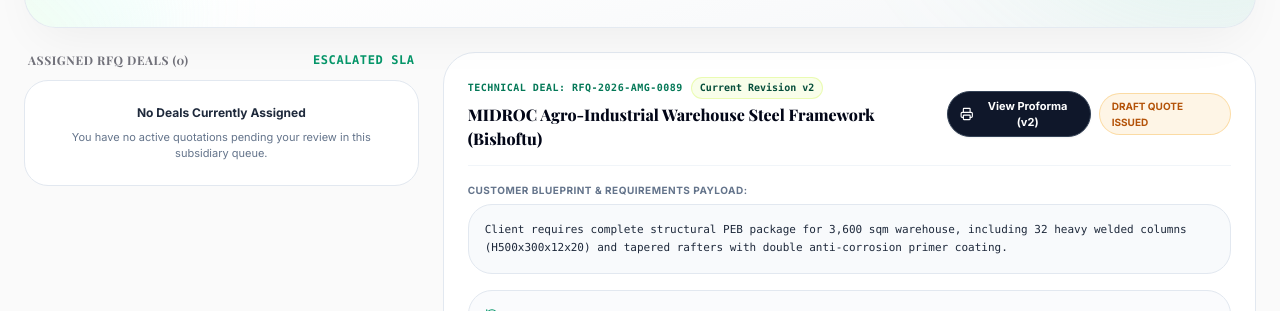
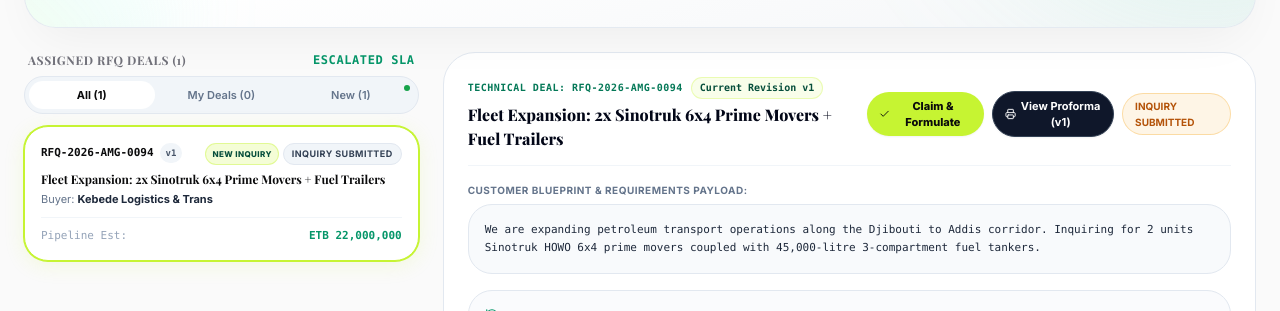
Before and after one commit to amoori01/E-Commerce, a Next.js app: page /agent in a window 1280 px wide. Shown: the part 370-681 px from the top of the page. Built offline with nearby package versions, Linux system fonts and the light colour scheme; no server answers; a web font is replaced by a local one.

Commit message:
Synchronize live RFQ inquiries between customer submissions and sales agent workspace

```diff
--- a/src/app/agent/page.tsx
+++ b/src/app/agent/page.tsx
@@ -29,14 +29,83 @@ import {
 export default function SalesAgentPage() {
   const { currentUser, activeRole, switchRole } = useAuth();
   const [quotesList, setQuotesList] = useState<Quote[]>(INITIAL_QUOTES);
+  const [filterTab, setFilterTab] = useState<'all' | 'assigned' | 'inquiries'>('all');
 
-  // Strictly filter deals assigned to this sales agent or their subsidiary
-  const myAgentQuotes = quotesList.filter(
-    (q) =>
-      q.assignedAgentId === currentUser.id ||
-      (!q.assignedAgentId && q.subsidiaryId === currentUser.subsidiaryId) ||
-      currentUser.role === 'super_admin'
-  );
+  // Live quotes synchronization from server API and client storage
+  useEffect(() => {
+    const fetchQuotes = async () => {
+      try {
+        let combined: Quote[] = [...INITIAL_QUOTES];
+
+        // 1. Fetch from server API
+        try {
+          const res = await fetch('/api/quotes');
+          if (res.ok) {
+            const data = await res.json();
+            if (data.quotes && Array.isArray(data.quotes)) {
+              for (const q of data.quotes) {
+                const idx = combined.findIndex((c) => c.id === q.id || c.quoteNumber === q.quoteNumber);
+                if (idx >= 0) {
+                  combined[idx] = { ...combined[idx], ...q };
+                } else {
+                  combined.unshift(q);
+                }
+              }
+            }
+          }
+        } catch (e) {}
+
+        // 2. Fetch from client localStorage
+        if (typeof window !== 'undefined') {
+          const local = localStorage.getItem('amg_live_quotes');
+          if (local) {
+            try {
+              const parsed = JSON.parse(local);
+              if (Array.isArray(parsed)) {
+                for (const p of parsed) {
+                  const idx = combined.findIndex((c) => c.id === p.id || c.quoteNumber === p.quoteNumber);
+                  if (idx >= 0) {
+                    combined[idx] = { ...combined[idx], ...p };
+                  } else {
+                    combined.unshift(p);
+                  }
+                }
+              }
+            } catch (e) {}
+          }
+        }
+
+        setQuotesList(combined);
+      } catch (e) {}
+    };
+
+    fetchQuotes();
+    const handleUpdate = () => fetchQuotes();
+    window.addEventListener('amg_quotes_updated', handleUpdate);
+    window.addEventListener('storage', handleUpdate);
+    return () => {
+      window.removeEventListener('amg_quotes_updated', handleUpdate);
+      window.removeEventListener('storage', handleUpdate);
+    };
+  }, []);
+
+  // Filter deals assigned to this sales agent OR unassigned inquiries ready for this subsidiary / division
+  const eligibleQuotes = quotesList.filter((q) => {
+    if (currentUser.role === 'super_admin') return true;
+    if (q.assignedAgentId === currentUser.id) return true;
+    if (!q.assignedAgentId) {
+      // Unassigned customer inquiries: visible to matching subsidiary agent or if unassigned
+      return !currentUser.subsidiaryId || !q.subsidiaryId || q.subsidiaryId === currentUser.subsidiaryId;
+    }
+    return false;
+  });
+
+  const myAgentQuotes = eligibleQuotes.filter((q) => {
+    if (filterTab === 'assigned') return q.assignedAgentId === currentUser.id;
+    if (filterTab === 'inquiries') return !q.assignedAgentId || q.status === 'inquiry_submitted';
+    return true;
+  });
+
   const [selectedQuote, setSelectedQuote] = useState<Quote>(
     myAgentQuotes[0] || INITIAL_QUOTES[0]
   );
@@ -47,7 +116,7 @@ export default function SalesAgentPage() {
         setSelectedQuote(myAgentQuotes[0]);
       }
     }
-  }, [currentUser.id]);
+  }, [currentUser.id, filterTab, quotesList.length]);
 
   // Pricing Matrix Parameters
   const [rawMaterialCost, setRawMaterialCost] = useState<number>(8500000);
@@ -140,8 +209,56 @@ export default function SalesAgentPage() {
       console.warn('Quote state machine sync warning:', err);
     }
 
+    if (typeof window !== 'undefined') {
+      try {
+        const local = JSON.parse(localStorage.getItem('amg_live_quotes') || '[]');
+        const updated = local.map((q: any) =>
+          q.id === selectedQuote.id || q.quoteNumber === selectedQuote.quoteNumber
+            ? {
+                ...q,
+                status: 'draft_quote_issued',
+                currentVersion: nextVersion,
+                finalQuotedTotalEtb: calculatedQuotedTotal,
+                quoteValidUntil: validUntil,
+                agentQuotationNotes: agentNotes,
+                revisions: [...(q.revisions || []), newRevision],
+              }
+            : q
+        );
+        localStorage.setItem('amg_live_quotes', JSON.stringify(updated));
+        window.dispatchEvent(new Event('amg_quotes_updated'));
+      } catch (e) {}
+    }
+
     setIsSaved(true);
     setTimeout(() => setIsSaved(false), 3500);
+  };
+
+  const handleClaimQuote = (q: Quote) => {
+    const updatedQuote: Quote = {
+      ...q,
+      assignedAgentId: currentUser.id,
+      assignedAgentName: currentUser.fullName,
+      status: q.status === 'inquiry_submitted' ? 'assigned_to_agent' : q.status,
+    };
+    setQuotesList((prev) =>
+      prev.map((item) => (item.id === q.id ? updatedQuote : item))
+    );
+    setSelectedQuote(updatedQuote);
+
+    if (typeof window !== 'undefined') {
+      try {
+        const local = JSON.parse(localStorage.getItem('amg_live_quotes') || '[]');
+        const idx = local.findIndex((item: any) => item.id === q.id || item.quoteNumber === q.quoteNumber);
+        if (idx >= 0) {
+          local[idx] = { ...local[idx], ...updatedQuote };
+        } else {
+          local.unshift(updatedQuote);
+        }
+        localStorage.setItem('amg_live_quotes', JSON.stringify(local));
+        window.dispatchEvent(new Event('amg_quotes_updated'));
+      } catch (e) {}
+    }
   };
 
   const handleSendMessage = async (e: React.FormEvent) => {
@@ -258,20 +375,67 @@ export default function SalesAgentPage() {
         <div className="grid grid-cols-1 lg:grid-cols-12 gap-6">
           {/* Left Col: Pending RFQ Inquiries Queue */}
           <div className="lg:col-span-4 space-y-3">
+            <div className="space-y-2">
               <h2 className="text-xs font-bold uppercase tracking-wider text-[#71717A] dark:text-[#A1A1AA] flex items-center justify-between px-1">
                 <span>Assigned RFQ Deals ({myAgentQuotes.length})</span>
                 <span className="font-mono text-emerald-600 dark:text-[#C6F432]">Escalated SLA</span>
               </h2>
 
+              {/* Filter Tabs */}
+              <div className="grid grid-cols-3 gap-1 bg-slate-100 dark:bg-[#141416] p-1 rounded-xl border border-slate-200 dark:border-[#222225] text-[11px] font-semibold">
+                <button
+                  type="button"
+                  onClick={() => setFilterTab('all')}
+                  className={`py-1.5 rounded-lg transition-all text-center ${
+                    filterTab === 'all'
+                      ? 'bg-white dark:bg-[#1E1E22] text-[#0B0B0C] dark:text-white font-bold shadow-xs'
+                      : 'text-slate-500 dark:text-[#71717A] hover:text-slate-900 dark:hover:text-white'
+                  }`}
+                >
+                  All ({eligibleQuotes.length})
+                </button>
+                <button
+                  type="button"
+                  onClick={() => setFilterTab('assigned')}
+                  className={`py-1.5 rounded-lg transition-all text-center ${
+                    filterTab === 'assigned'
+                      ? 'bg-white dark:bg-[#1E1E22] text-[#0B0B0C] dark:text-white font-bold shadow-xs'
+                      : 'text-slate-500 dark:text-[#71717A] hover:text-slate-900 dark:hover:text-white'
+                  }`}
+                >
+                  My Deals ({eligibleQuotes.filter((q) => q.assignedAgentId === currentUser.id).length})
+                </button>
+                <button
+                  type="button"
+                  onClick={() => setFilterTab('inquiries')}
+                  className={`py-1.5 rounded-lg transition-all text-center relative ${
+                    filterTab === 'inquiries'
+                      ? 'bg-white dark:bg-[#1E1E22] text-[#0B0B0C] dark:text-white font-bold shadow-xs'
+                      : 'text-slate-500 dark:text-[#71717A] hover:text-slate-900 dark:hover:text-white'
+                  }`}
+                >
+                  <span>New ({eligibleQuotes.filter((q) => !q.assignedAgentId || q.status === 'inquiry_submitted').length})</span>
+                  {eligibleQuotes.some((q) => !q.assignedAgentId) && (
+                    <span className="w-1.5 h-1.5 rounded-full bg-[#16A34A] dark:bg-[#C6F432] absolute top-1 right-1" />
+                  )}
+                </button>
+              </div>
+            </div>
+
             <div className="space-y-2.5">
               {myAgentQuotes.length === 0 ? (
                 <div className="p-6 bg-white dark:bg-[#141416] border border-slate-200 dark:border-[#222225] rounded-2xl text-center space-y-2">
-                  <p className="font-bold text-slate-800 dark:text-white">No Deals Currently Assigned</p>
-                  <p className="text-[11px] text-slate-500">You have no active quotations pending your review in this subsidiary queue.</p>
+                  <p className="font-bold text-slate-800 dark:text-white">No Deals In This View</p>
+                  <p className="text-[11px] text-slate-500">
+                    {filterTab === 'inquiries'
+                      ? 'All customer RFQs have been assigned to an engineer.'
+                      : 'You have no active quotations pending your review in this queue.'}
+                  </p>
                 </div>
               ) : (
                 myAgentQuotes.map((q) => {
                   const isSelected = q.id === selectedQuote?.id;
+                  const isUnassigned = !q.assignedAgentId;
                   return (
                     <div
                       key={q.id}
@@ -291,9 +455,16 @@ export default function SalesAgentPage() {
                           v{q.currentVersion || 1}
                         </span>
                       </div>
+                      <div className="flex items-center space-x-1">
+                        {isUnassigned && (
+                          <span className="px-1.5 py-0.5 text-[8px] font-extrabold uppercase tracking-wider rounded-md bg-[#C6F432]/20 text-emerald-900 dark:text-[#C6F432] border border-[#C6F432]/40">
+                            New Inquiry
+                          </span>
+                        )}
                         <span className="px-2 py-0.5 text-[9px] font-bold uppercase tracking-wider rounded-full bg-slate-100 dark:bg-[#222225] text-slate-700 dark:text-[#E4E4E7] border border-slate-200 dark:border-[#2A2A2E]">
                           {q.status.replace(/_/g, ' ')}
                         </span>
+                      </div>
                     </div>
 
                     <h3 className="font-bold text-[#0B0B0C] dark:text-white line-clamp-1 text-xs">
@@ -335,6 +506,16 @@ export default function SalesAgentPage() {
                   </h2>
                 </div>
                 <div className="flex items-center space-x-2">
+                  {!selectedQuote.assignedAgentId && (
+                    <button
+                      type="button"
+                      onClick={() => handleClaimQuote(selectedQuote)}
+                      className="px-3 py-1.5 bg-[#C6F432] hover:bg-[#D7F860] text-[#0B0B0C] font-extrabold rounded-full text-[11px] transition-colors flex items-center space-x-1 shadow-sm cursor-pointer"
+                    >
+                      <Check className="w-3.5 h-3.5" />
+                      <span>Claim &amp; Formulate</span>
+                    </button>
+                  )}
                   <button
                     type="button"
                     onClick={() => {
--- a/src/app/api/quotes/route.ts
+++ b/src/app/api/quotes/route.ts
@@ -1,15 +1,19 @@
 import { NextRequest, NextResponse } from 'next/server';
 import { CreateRfqQuoteDto, validateCreateRfqDto } from '@/dtos';
-import { createAdminClient } from '@/lib/supabase/admin';
 import { INITIAL_QUOTES } from '@/lib/constants';
+import { Quote } from '@/types';
 
 // ====================================================================
 // STREAM B: AGENT-ASSISTED CUSTOM QUOTATION (RFQ) API ENDPOINT
+// Live memory store synchronized with client storage
 // ====================================================================
+
+// Global memory cache preserving live RFQ submissions across API requests
+const LIVE_QUOTES: Quote[] = [...INITIAL_QUOTES];
 
 export async function POST(req: NextRequest) {
   try {
-    const body: CreateRfqQuoteDto = await req.json();
+    const body: CreateRfqQuoteDto & { customerName?: string; customerCompany?: string; subsidiaryName?: string } = await req.json();
 
     // 1. DTO Validation
     const validation = validateCreateRfqDto(body);
@@ -22,14 +26,15 @@ export async function POST(req: NextRequest) {
 
     const quoteNumber = `RFQ-2026-AMG-00${Math.floor(100 + Math.random() * 900)}`;
 
-    const newQuote = {
+    const newQuote: Quote = {
       id: `quote-${Date.now()}`,
       quoteNumber,
       customerId: body.customerId,
-      customerName: 'Procurement Representative',
+      customerName: body.customerName || 'Procurement Representative',
+      customerCompany: body.customerCompany || 'Commercial Client',
       subsidiaryId: body.subsidiaryId,
-      subsidiaryName: 'AMG Industrial Division',
-      status: 'inquiry_submitted' as const,
+      subsidiaryName: body.subsidiaryName || 'AMG Industrial Division',
+      status: 'inquiry_submitted',
       currentVersion: 1,
       revisions: [
         {
@@ -38,8 +43,8 @@ export async function POST(req: NextRequest) {
           quotedTotalEtb: 0,
           validUntil: 'Pending Formulation',
           notes: 'Initial inquiry submission with technical requirements payload.',
-          status: 'draft' as const,
-          changedBy: 'Procurement Officer (Client)',
+          status: 'draft',
+          changedBy: body.customerName || 'Procurement Officer (Client)',
         },
       ],
       projectTitle: body.projectTitle,
@@ -60,20 +65,20 @@ export async function POST(req: NextRequest) {
           id: `msg-${Date.now()}`,
           quoteId: `quote-${Date.now()}`,
           senderId: body.customerId,
-          senderName: 'Client Buyer',
-          senderRole: 'customer' as const,
+          senderName: body.customerName || 'Client Buyer',
+          senderRole: 'customer',
           message: 'Engineering specification inquiry submitted for technical review.',
           createdAt: new Date().toISOString(),
         },
       ],
     };
 
-    // In production with live Supabase credentials:
-    // const supabase = createAdminClient();
-    // await supabase.from('quotes').insert({ ... });
+    // Store in global server memory
+    LIVE_QUOTES.unshift(newQuote);
 
     return NextResponse.json({
       success: true,
+      ok: true,
       quote: newQuote,
       message: 'RFQ inquiry successfully registered and dispatched to dedicated sales engineering desk.',
     });
@@ -90,14 +95,18 @@ export async function GET(req: NextRequest) {
   const { searchParams } = new URL(req.url);
   const customerId = searchParams.get('customerId');
   const agentId = searchParams.get('agentId');
+  const subsidiaryId = searchParams.get('subsidiaryId');
 
-  let quotes = [...INITIAL_QUOTES];
+  let quotes = [...LIVE_QUOTES];
 
   if (customerId) {
     quotes = quotes.filter((q) => q.customerId === customerId);
   }
   if (agentId) {
     quotes = quotes.filter((q) => q.assignedAgentId === agentId);
+  }
+  if (subsidiaryId) {
+    quotes = quotes.filter((q) => q.subsidiaryId === subsidiaryId);
   }
 
   return NextResponse.json({
--- a/src/components/modals/RfqModal.tsx
+++ b/src/components/modals/RfqModal.tsx
@@ -85,7 +85,10 @@ export function RfqModal() {
     try {
       const payload = {
         customerId: currentUser.id,
+        customerName: currentUser.fullName,
+        customerCompany: currentUser.companyName || 'Commercial Client',
         subsidiaryId,
+        subsidiaryName: SUBSIDIARIES.find((s) => s.id === subsidiaryId)?.name || 'AMG Industrial Division',
         projectTitle,
         deliveryDestination,
         targetDeliveryDate,
@@ -109,7 +112,7 @@ export function RfqModal() {
       });
 
       const data = await res.json();
-      const generatedRfq = (data.ok && data.quote?.quoteNumber) || `RFQ-2026-AMG-00${Math.floor(100 + Math.random() * 900)}`;
+      const generatedRfq = data?.quote?.quoteNumber || `RFQ-2026-AMG-00${Math.floor(100 + Math.random() * 900)}`;
       setSubmittedRfqNumber(generatedRfq);
 
       const createdQuote = data?.quote || {
@@ -117,9 +120,9 @@ export function RfqModal() {
         quoteNumber: generatedRfq,
         customerId: currentUser.id,
         customerName: currentUser.fullName,
-        customerCompany: currentUser.companyName || 'Retail Customer',
+        customerCompany: currentUser.companyName || 'Commercial Client',
         subsidiaryId,
-        subsidiaryName: 'AMG Industrial Division',
+        subsidiaryName: payload.subsidiaryName,
         status: 'inquiry_submitted',
         currentVersion: 1,
         projectTitle,
```
Lines whose indentation alone changed are shown as unchanged.
